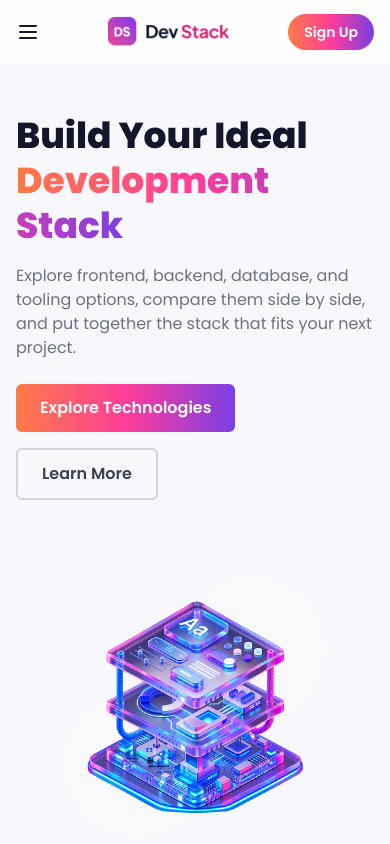
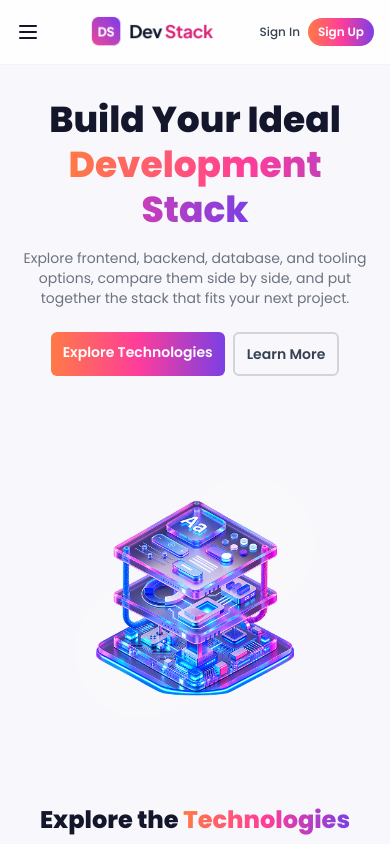
Before and after one commit to mehedijoy-dev/Ph-assignment-5, a React (Vite) app: page / in a window 390 px wide. Shown: the top 844 px of the page. Built offline with nearby package versions, Linux system fonts and the light colour scheme.

Commit message:
style: improve mobile responsiveness for Navbar, Hero, Technologies heading, and Footer

```diff
--- a/src/App.jsx
+++ b/src/App.jsx
@@ -49,11 +49,17 @@ function App() {
 
       <section
         id="technologies"
-        className="max-w-7xl mx-auto px-4 sm:px-6 lg:px-8 pb-24"
+        className="max-w-7xl mx-auto px-4 sm:px-6 lg:px-8 pb-10 sm:pb-24"
       >
-        <h2 className="text-2xl sm:text-3xl font-extrabold mb-8">
-          Explore the <span className="text-gradient-brand">Technologies</span>
-        </h2>
+        <div className="text-center sm:text-left mb-8">
+          <h2 className="text-2xl sm:text-3xl font-extrabold">
+            Explore the{" "}
+            <span className="text-gradient-brand">Technologies</span>
+          </h2>
+          <p className="mt-2 text-gray-400 text-sm sm:text-base">
+            Pick one technology per category to build your ideal stack.
+          </p>
+        </div>
 
         {loading ? (
           <p className="text-center text-gray-400 py-20">
--- a/src/components/Footer.jsx
+++ b/src/components/Footer.jsx
@@ -1,38 +1,44 @@
 export default function Footer() {
   return (
     <footer id="contact" className="bg-white border-t border-gray-100 mt-10">
-      <div className="max-w-7xl mx-auto px-4 sm:px-6 lg:px-8 py-14 grid gap-10 md:grid-cols-4">
+      <div className="max-w-7xl mx-auto px-4 sm:px-6 lg:px-8 py-14 grid gap-10 text-center md:text-left md:grid-cols-4">
         <div>
-          <div className="flex items-center gap-2">
+          <div className="flex items-center justify-center md:justify-start gap-2">
             <span className="w-8 h-8 rounded-lg bg-gradient-brand flex items-center justify-center text-white font-bold text-sm">
               DS
             </span>
             <span className="font-bold text-lg text-gray-900">Dev Stack</span>
           </div>
-          <p className="mt-4 text-sm text-gray-500 max-w-xs">
+          <p className="mt-4 text-sm text-gray-500 max-w-xs mx-auto md:mx-0">
             Curated tools, technologies, and resources for developers building
             modern software.
           </p>
-          <div className="mt-5 flex gap-4 text-sm text-gray-500">
+          <div className="mt-5 flex items-center justify-center md:justify-start gap-3 text-sm text-gray-500">
             <a href="#" className="hover:text-gray-900 transition-colors">
               GitHub
             </a>
+            <span className="text-gray-300">•</span>
             <a href="#" className="hover:text-gray-900 transition-colors">
               Twitter
             </a>
+            <span className="text-gray-300">•</span>
             <a href="#" className="hover:text-gray-900 transition-colors">
               LinkedIn
             </a>
           </div>
         </div>
 
+        <div className="grid grid-cols-3 gap-4 md:contents">
           <div>
-          <h4 className="text-xs font-semibold text-gray-400 tracking-wide mb-4">
+            <h4 className="text-xs font-semibold text-gray-400 tracking-wide mb-3 sm:mb-4">
               PRODUCT
             </h4>
-          <ul className="flex flex-col gap-2.5 text-sm text-gray-600">
+            <ul className="flex flex-col gap-2 sm:gap-2.5 text-xs sm:text-sm text-gray-600">
               <li>
-              <a href="#home" className="hover:text-gray-900 transition-colors">
+                <a
+                  href="#home"
+                  className="hover:text-gray-900 transition-colors"
+                >
                   Home
                 </a>
               </li>
@@ -53,10 +59,10 @@ export default function Footer() {
           </div>
 
           <div>
-          <h4 className="text-xs font-semibold text-gray-400 tracking-wide mb-4">
+            <h4 className="text-xs font-semibold text-gray-400 tracking-wide mb-3 sm:mb-4">
               COMPANY
             </h4>
-          <ul className="flex flex-col gap-2.5 text-sm text-gray-600">
+            <ul className="flex flex-col gap-2 sm:gap-2.5 text-xs sm:text-sm text-gray-600">
               <li>
                 <a href="#" className="hover:text-gray-900 transition-colors">
                   About
@@ -79,10 +85,10 @@ export default function Footer() {
           </div>
 
           <div>
-          <h4 className="text-xs font-semibold text-gray-400 tracking-wide mb-4">
+            <h4 className="text-xs font-semibold text-gray-400 tracking-wide mb-3 sm:mb-4">
               LEGAL
             </h4>
-          <ul className="flex flex-col gap-2.5 text-sm text-gray-600">
+            <ul className="flex flex-col gap-2 sm:gap-2.5 text-xs sm:text-sm text-gray-600">
               <li>
                 <a href="#" className="hover:text-gray-900 transition-colors">
                   Privacy Policy
@@ -94,6 +100,7 @@ export default function Footer() {
                 </a>
               </li>
             </ul>
+          </div>
         </div>
       </div>
 
--- a/src/components/Navbar.jsx
+++ b/src/components/Navbar.jsx
@@ -10,7 +10,7 @@ export default function Navbar() {
     <header className="sticky top-0 z-50 bg-white/80 backdrop-blur-md border-b border-gray-100">
       <div className="max-w-7xl mx-auto px-4 sm:px-6 lg:px-8 h-16 flex items-center justify-between">
         <button
-          className="md:hidden p-2 -ml-2 rounded-lg hover:bg-gray-100"
+          className="md:hidden p-2 -ml-2 rounded-lg hover:bg-gray-100 shrink-0"
           onClick={() => setMenuOpen((prev) => !prev)}
           aria-label="Toggle menu"
         >
@@ -24,8 +24,20 @@ export default function Navbar() {
           </svg>
         </button>
 
-        <a href="#home" className="flex items-center md:mr-auto">
-          <img src={logo} alt="Dev Stack logo" className="h-8" />
+        <a href="#home" className="flex md:hidden flex-1 justify-center">
+          <img
+            src={logo}
+            alt="Dev Stack logo"
+            className="h-8 w-auto object-contain"
+          />
+        </a>
+
+        <a href="#home" className="hidden md:flex items-center md:mr-auto">
+          <img
+            src={logo}
+            alt="Dev Stack logo"
+            className="h-9 w-auto object-contain"
+          />
         </a>
 
         <nav className="hidden md:flex items-center gap-8 absolute left-1/2 -translate-x-1/2">
@@ -44,11 +56,11 @@ export default function Navbar() {
           ))}
         </nav>
 
-        <div className="flex items-center gap-3">
-          <button className="text-sm font-medium text-gray-700 hover:text-gray-900 hidden sm:block">
+        <div className="flex items-center gap-1 sm:gap-3 shrink-0">
+          <button className="text-xs sm:text-sm font-medium text-gray-700 hover:text-gray-900 px-1">
             Sign In
           </button>
-          <button className="btn-gradient text-sm font-semibold px-4 py-2 rounded-full">
+          <button className="btn-gradient text-xs sm:text-sm font-semibold px-2.5 sm:px-4 py-1.5 sm:py-2 rounded-full whitespace-nowrap">
             Sign Up
           </button>
         </div>
--- a/src/components/hero.jsx
+++ b/src/components/hero.jsx
@@ -4,32 +4,32 @@ export default function Hero() {
   return (
     <section
       id="home"
-      className="max-w-7xl mx-auto px-4 sm:px-6 lg:px-8 py-12 md:py-16"
+      className="max-w-7xl mx-auto px-4 sm:px-6 lg:px-8 pt-8 pb-4 sm:py-12 md:py-16"
     >
       <div className="grid md:grid-cols-2 gap-8 items-start">
-        <div>
+        <div className="text-center md:text-left">
           <h1 className="text-4xl sm:text-5xl font-extrabold leading-tight">
             Build Your Ideal
             <br />
             <span className="text-gradient-brand">Development Stack</span>
           </h1>
 
-          <p className="mt-4 text-gray-500 text-base max-w-md">
+          <p className="mt-4 text-gray-500 text-sm sm:text-base max-w-md mx-auto md:mx-0">
             Explore frontend, backend, database, and tooling options, compare
             them side by side, and put together the stack that fits your next
             project.
           </p>
 
-          <div className="mt-6 flex flex-wrap gap-4">
+          <div className="mt-6 flex gap-2 sm:gap-4 justify-center md:justify-start">
             <a
               href="#technologies"
-              className="btn-gradient font-semibold px-6 py-3 rounded-md"
+              className="btn-gradient font-semibold text-sm sm:text-base px-3 sm:px-6 py-2.5 sm:py-3 rounded-md whitespace-nowrap"
             >
               Explore Technologies
             </a>
             <a
               href="#about"
-              className="font-semibold px-6 py-3 rounded-md border-2 border-gray-300 text-gray-700 hover:border-gray-400 hover:bg-gray-50 transition-colors"
+              className="font-semibold text-sm sm:text-base px-3 sm:px-6 py-2.5 sm:py-3 rounded-md border-2 border-gray-300 text-gray-700 hover:border-gray-400 hover:bg-gray-50 transition-colors whitespace-nowrap"
             >
               Learn More
             </a>
@@ -40,7 +40,12 @@ export default function Hero() {
           <img
             src={bannerImage}
             alt="Technology stack illustration"
-            style={{ width: "350px", height: "350px", objectFit: "contain" }}
+            style={{
+              width: "380px",
+              height: "380px",
+              maxWidth: "90%",
+              objectFit: "contain",
+            }}
           />
         </div>
       </div>
```
Lines whose indentation alone changed are shown as unchanged.
